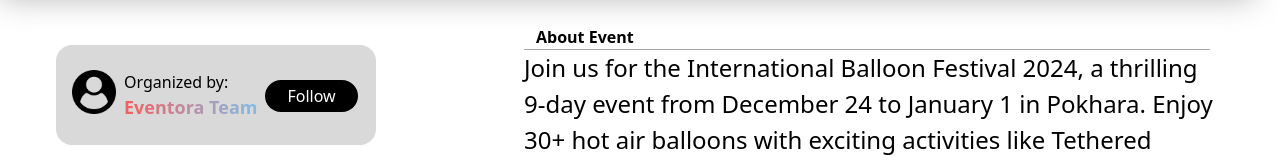
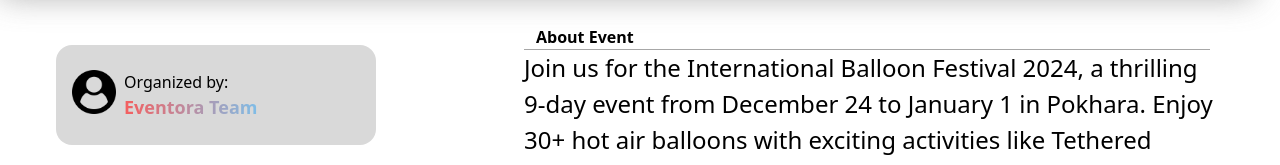
Before and after one commit to OikawaToru1/Eventora, a React (Vite) app in the folder eventora/: page /test in a window 1280 px wide. Shown: the part 507-672 px from the top of the page. Built offline with nearby package versions, Linux system fonts and the light colour scheme; no server answers.

Commit message:
removed remind me button

```diff
--- a/eventora/src/Components/EventOrganized.jsx
+++ b/eventora/src/Components/EventOrganized.jsx
@@ -11,11 +11,6 @@ function EventOrganized({organizer}) {
             <div className='flex flex-col'>
                 <span>Organized by:</span>
                 <span className='text-[18px] text-transparent bg-gradient-to-r  from-[#f55e5e]  to-[#7fbde7] bg-clip-text font-bold '>{organizer ? organizer : "Eventora Team"}</span>
-            </div>
-            <div className='pt-[10px]'>
-                <button className='bg-black text-white text-[16px] px-[22px] py-1 rounded-[18px]'>
-                    Follow
-                </button>
             </div>
         </div>
 
```
